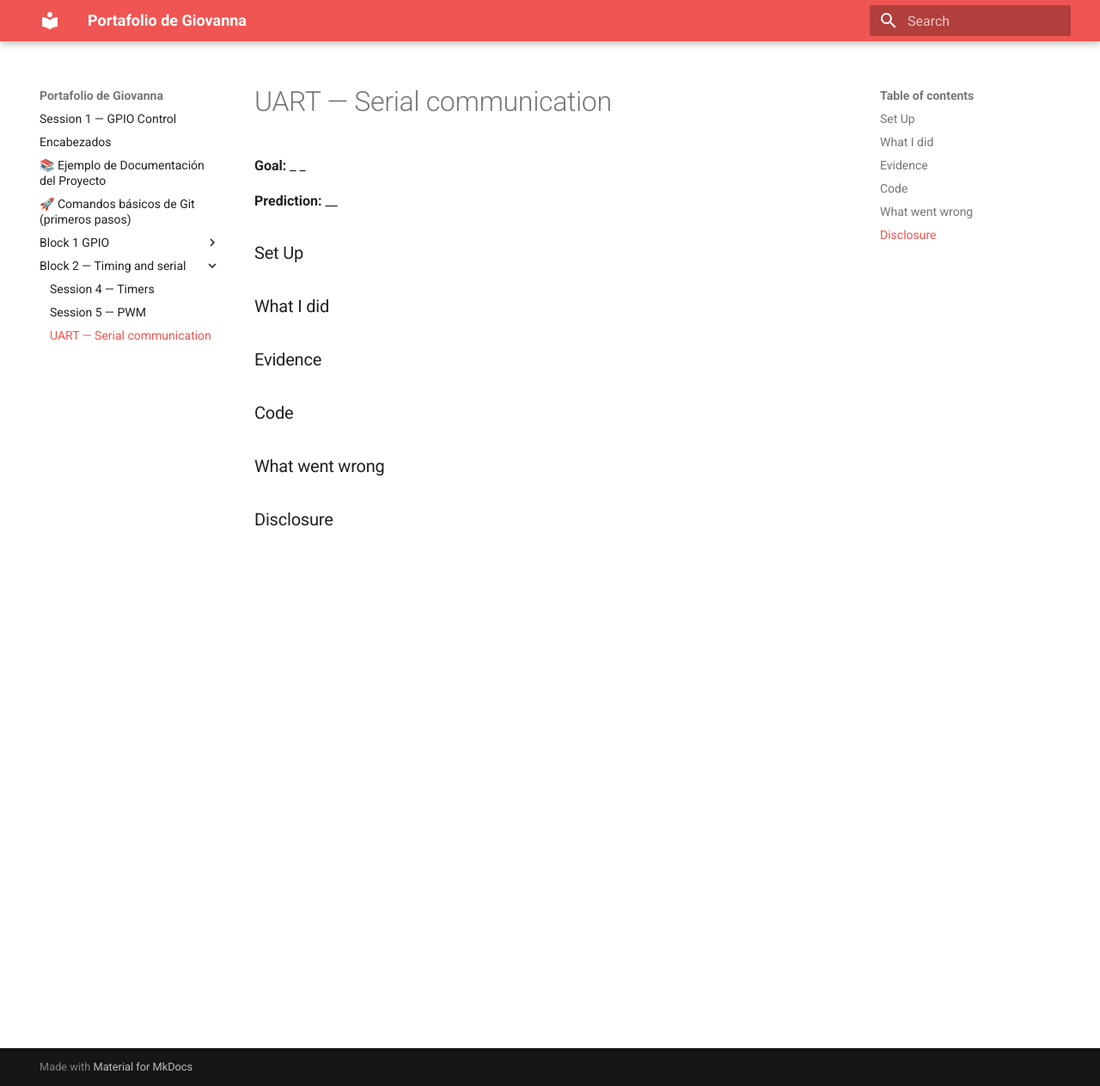
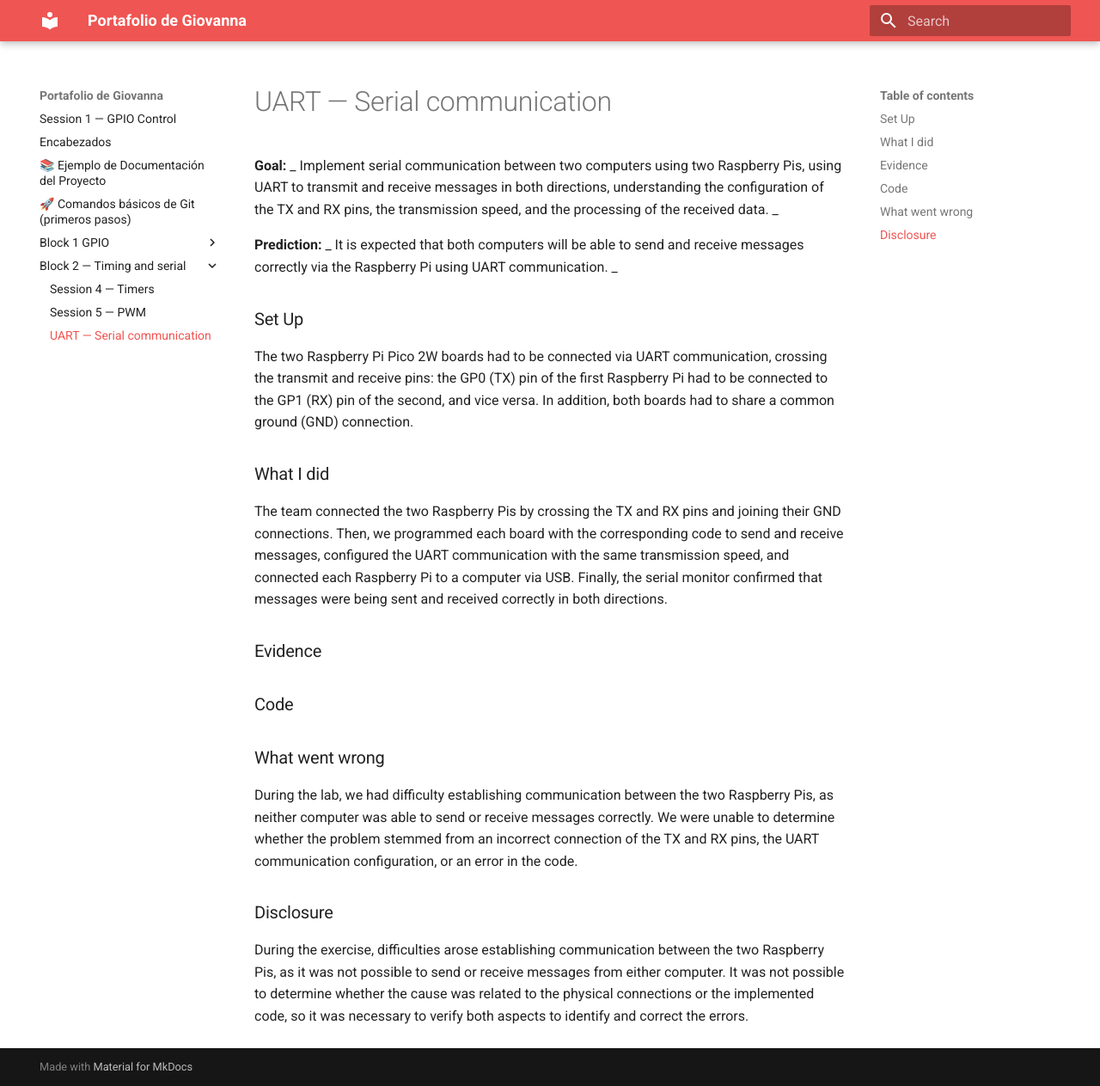
Before and after one commit to Giovanna130/Giovanna_sistemas, an MkDocs documentation site: the page built from docs/Block 2 — Timing and serial/Sesion6.md, in a window 1280 px wide and 1263 px high. Shown: the whole window at 86% size. Built offline with MkDocs 1.6.1 and Material for MkDocs 9.7.7, drawn with Linux system fonts in a browser that asks for light colours.

Commit message:
ahívamos

```diff
--- a/docs/Block 2 — Timing and serial/Sesion6.md
+++ b/docs/Block 2 — Timing and serial/Sesion6.md
@@ -1,11 +1,22 @@
 # UART — Serial communication
-**Goal:** _ _
+**Goal:** _ Implement serial communication between two computers using two Raspberry Pis, using UART to transmit and receive messages in both directions, understanding the configuration of the TX and RX pins, the transmission speed, and the processing of the received data. _
 
-**Prediction:** __
+**Prediction:** _ It is expected that both computers will be able to send and receive messages correctly via the Raspberry Pi using UART communication. _
 
 ### Set Up
+The two Raspberry Pi Pico 2W boards had to be connected via UART communication, crossing the transmit and receive pins: the GP0 (TX) pin of the first Raspberry Pi had to be connected to the GP1 (RX) pin of the second, and vice versa. In addition, both boards had to share a common ground (GND) connection.
+
 ### What I did
+The team connected the two Raspberry Pis by crossing the TX and RX pins and joining their GND connections. Then, we programmed each board with the corresponding code to send and receive messages, configured the UART communication with the same transmission speed, and connected each Raspberry Pi to a computer via USB. Finally, the serial monitor confirmed that messages were being sent and received correctly in both directions.
+
 ### Evidence
+
+
 ### Code
+
+
 ### What went wrong
+During the lab, we had difficulty establishing communication between the two Raspberry Pis, as neither computer was able to send or receive messages correctly. We were unable to determine whether the problem stemmed from an incorrect connection of the TX and RX pins, the UART communication configuration, or an error in the code.
+
 ### Disclosure
+During the exercise, difficulties arose establishing communication between the two Raspberry Pis, as it was not possible to send or receive messages from either computer. It was not possible to determine whether the cause was related to the physical connections or the implemented code, so it was necessary to verify both aspects to identify and correct the errors.
```
Also changed, not shown: 4 other files.
